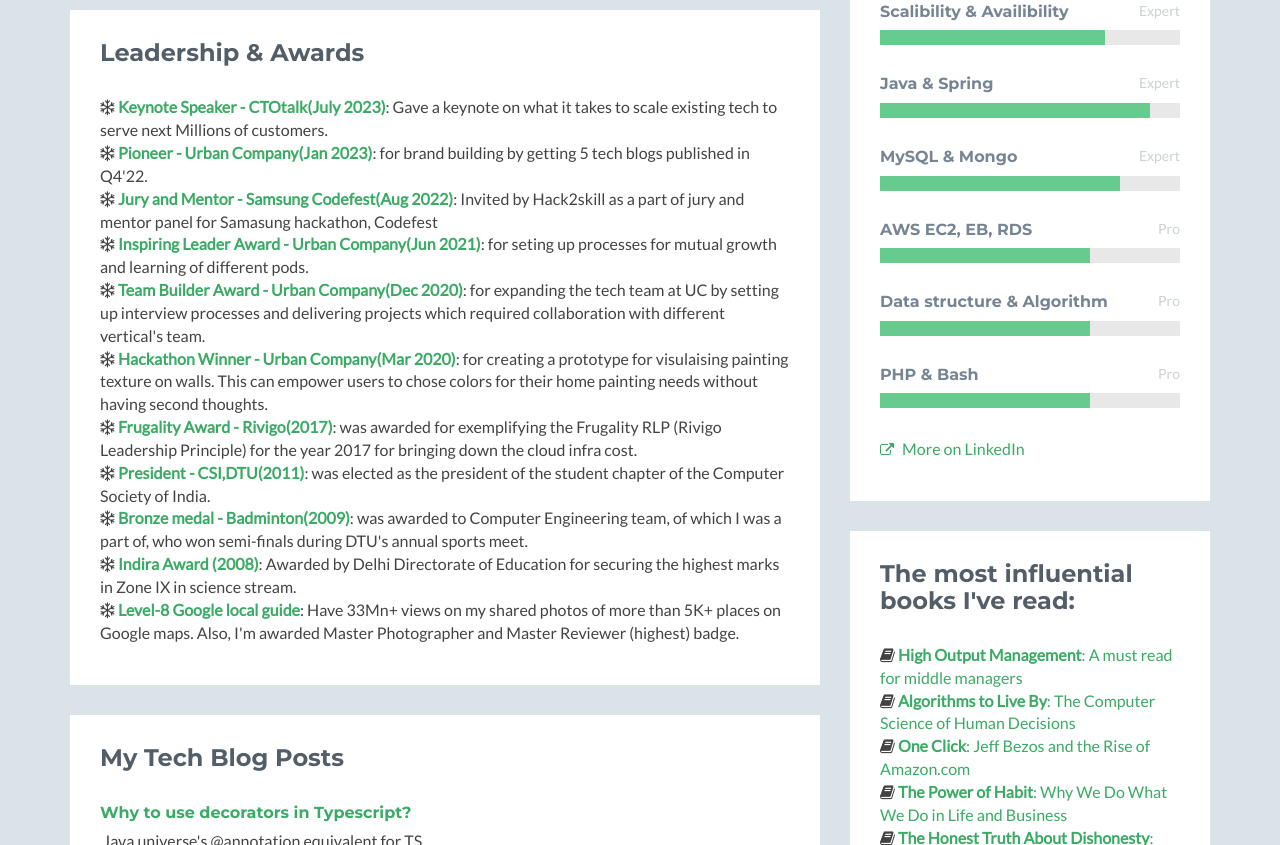
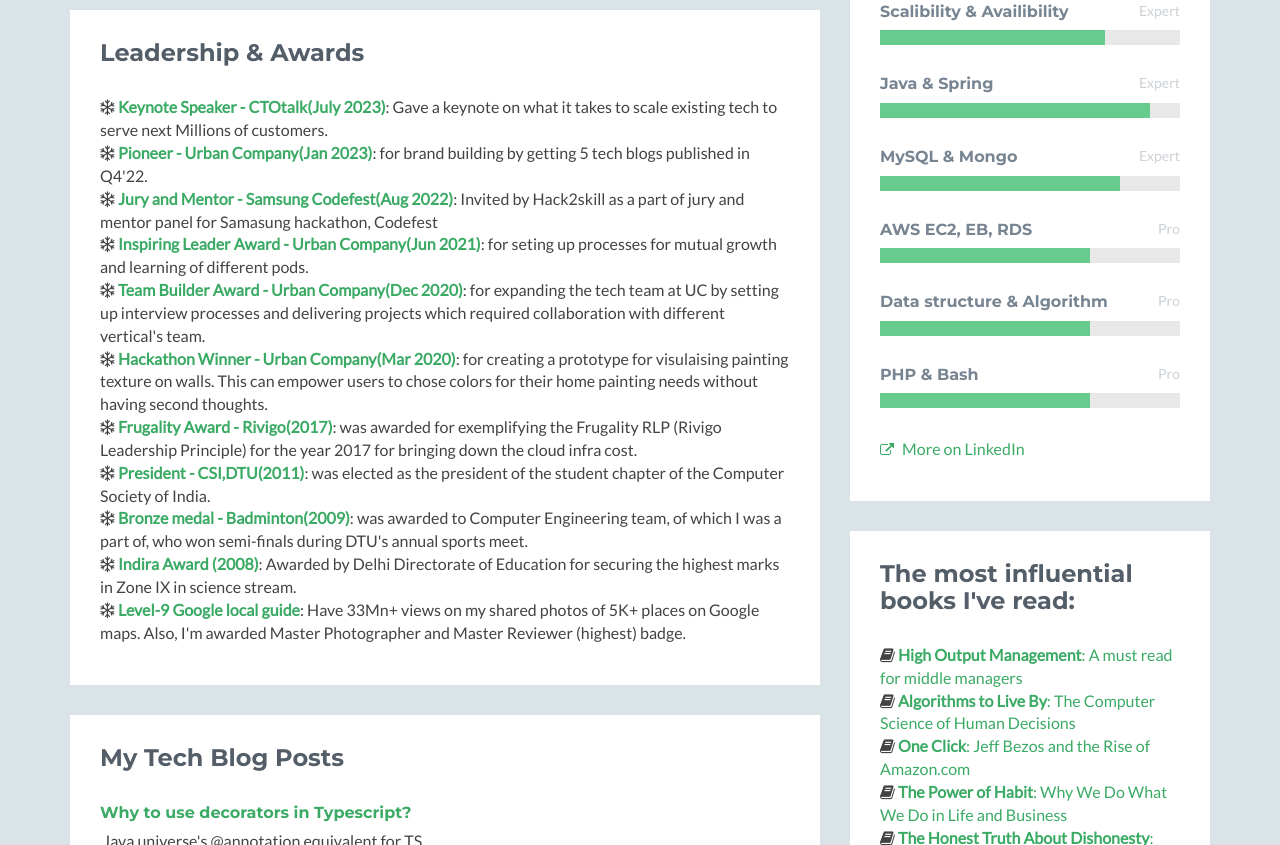
Before and after one commit to thekosmix/thekosmix.github.io, a plain HTML site: page index.html in a window 1280 px wide. Shown: the part 1242-2087 px from the top of the page. Drawn offline with nearby package versions, Linux system fonts and the light colour scheme; no server answers; some icons are missing.

Commit message:
added more info

```diff
--- a/index.html
+++ b/index.html
@@ -190,9 +190,9 @@
                                             Award (2008)</Strong></a>: Awarded by Delhi Directorate of Education for
                                     securing the highest marks in Zone IX in science stream.</li>
                                 <li><i class="fa fa-snowflake-o"></i> <a target="_blank"
-                                        href="https://www.google.co.in/maps/contrib/118147622802569594383/photos"><Strong>Level-8
+                                        href="https://www.google.co.in/maps/contrib/118147622802569594383/photos"><Strong>Level-9
                                             Google local guide</Strong></a>: Have 33Mn+ views on my shared photos of
-                                    more than 5K+ places on Google maps. Also, I'm awarded Master Photographer and
+                                     5K+ places on Google maps. Also, I'm awarded Master Photographer and
                                     Master Reviewer (highest) badge.</li>
                             </ul>
                         </div><!--//content-->
@@ -359,7 +359,7 @@
                         <h2 class="heading sr-only">Basic Information</h2>
                         <div class="content">
                             <ul class="list-unstyled">
-                                <li><i class="fa fa-map-marker"></i><span class="sr-only">Location:</span>Gurgaon, India
+                                <li><i class="fa fa-map-marker"></i><span class="sr-only">Location:</span>Bangalore, India
                                 </li>
                                 <li><i class="fa fa-paper-plane"></i><span class="sr-only">Email:</span><a
                                         target="_blank"
```
